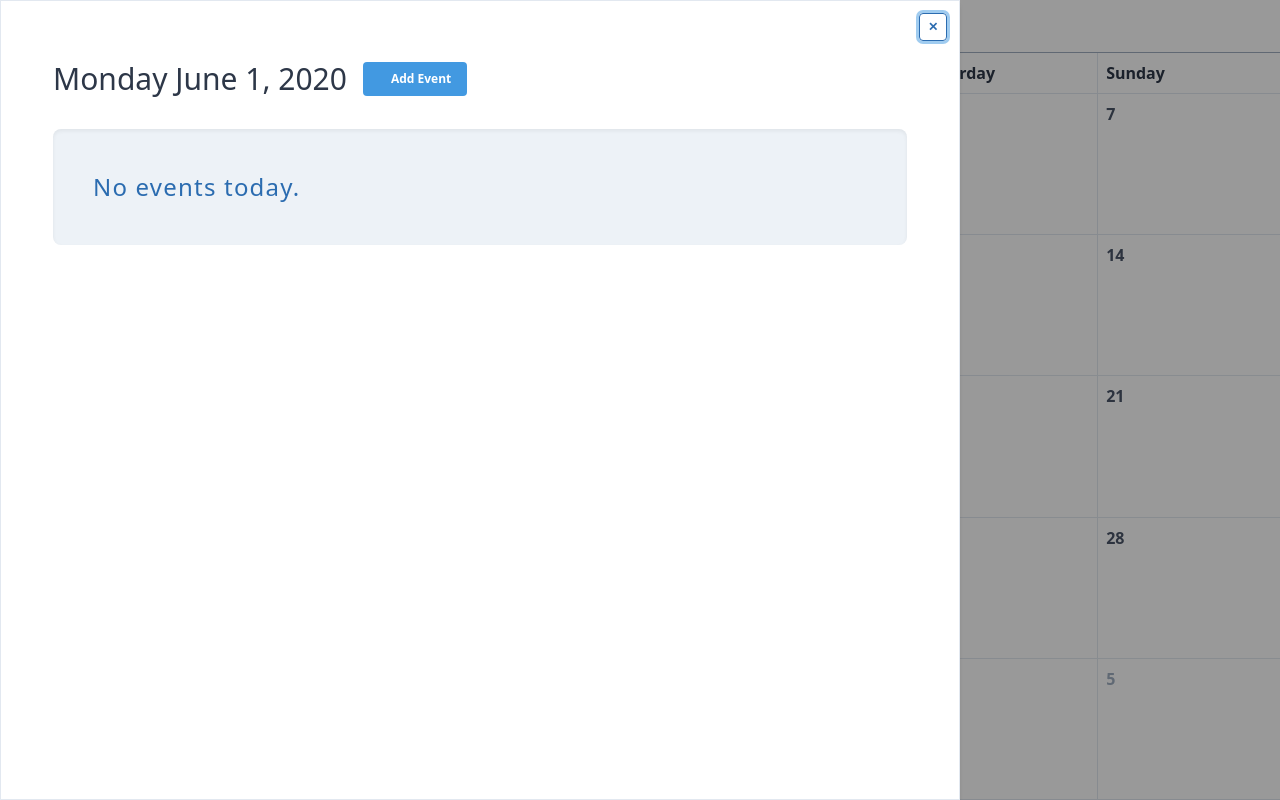
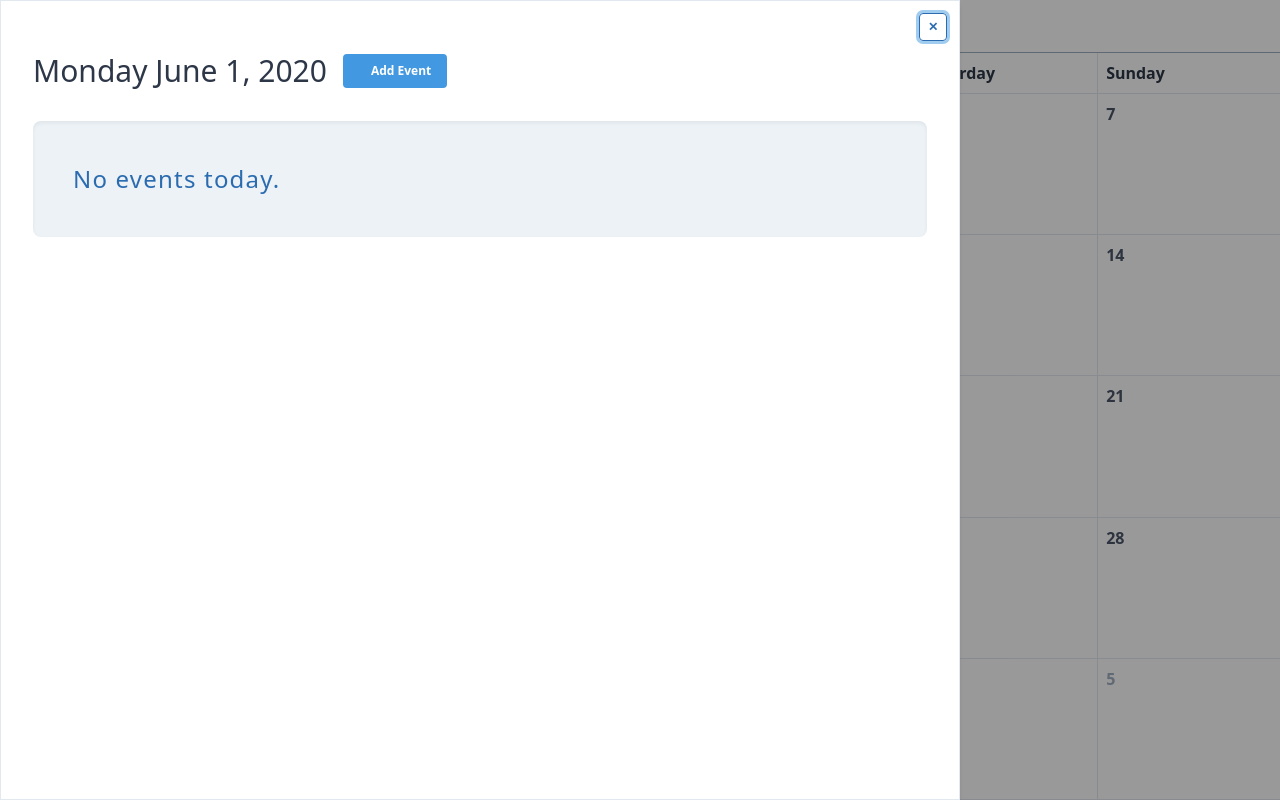
Before and after one commit to beaucouplus/calendar, a React (Create React App) app: page / in a window 1280 px wide. Both pictures are taken after a click on the button "Today". Built offline with nearby package versions, Linux system fonts and the light colour scheme.

Commit message:
redesign-modal > removed paddings from modal

```diff
--- a/src/Modal.js
+++ b/src/Modal.js
@@ -46,9 +46,9 @@ function ModalContent({ children, onCloseModal, modalContentRef }) {
       >
         <div
           ref={modalContentRef}
-          className="static box-border top-0 right-0 h-screen w-3/4 max-w-3/4 p-2 bg-white border shadow-md"
+          className="static box-border top-0 right-0 h-screen w-3/4 max-w-3/4 bg-white border shadow-md"
         >
-          <div className="w-full flex items-center justify-end flex-wrap p-1">
+          <div className="w-full flex items-center justify-end flex-wrap pt-3 pr-3">
             <ModalButton
               callBack={() => onCloseModal()}
               ariaLabel="Close modal"
@@ -59,7 +59,7 @@ function ModalContent({ children, onCloseModal, modalContentRef }) {
             </ModalButton>
           </div>
 
-          <div className="h-full box-border overflow-auto flex flex-col justify-start mx-2 px-1 pt-1 pb-5">
+          <div className="h-full box-border overflow-auto flex flex-col justify-start">
             {children}
           </div>
         </div>
```
